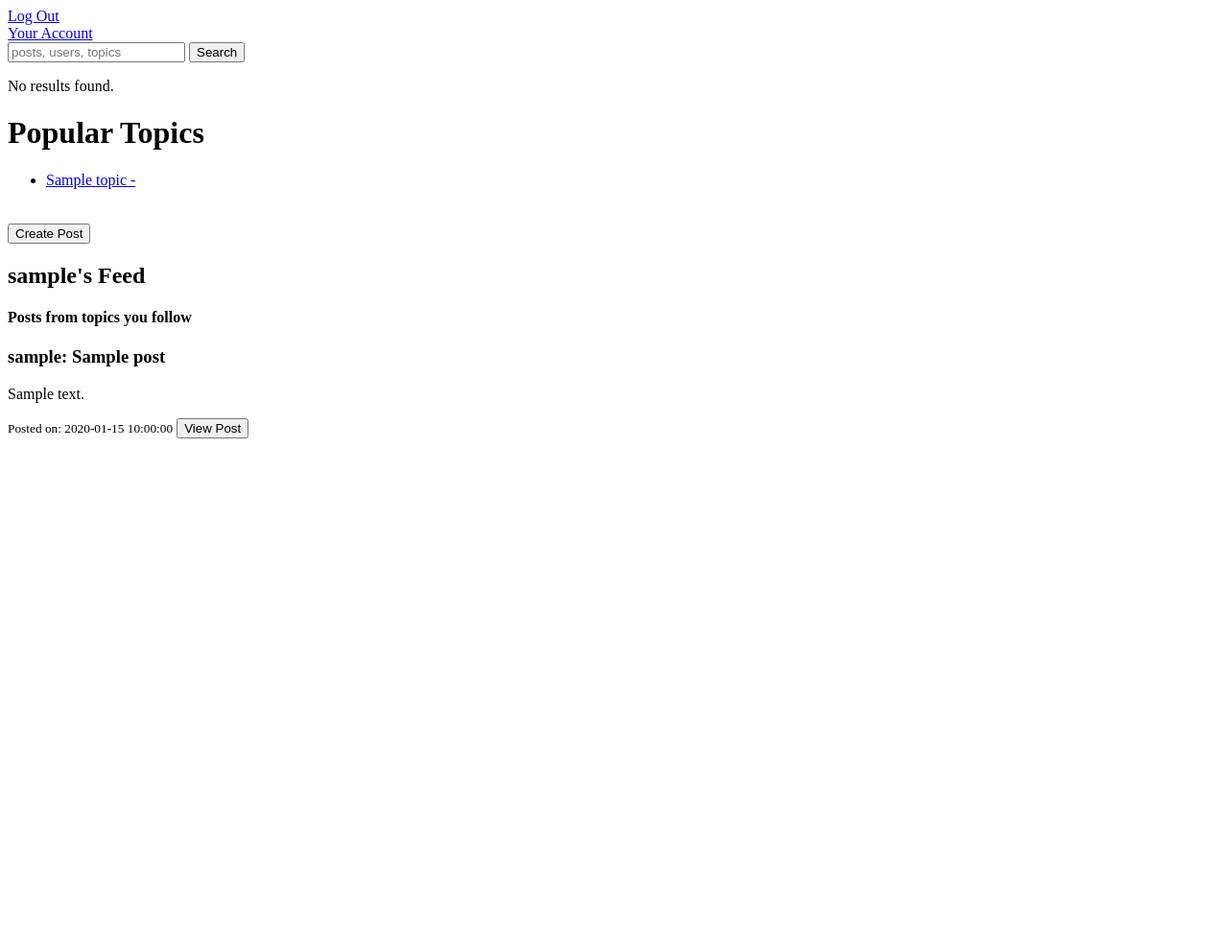
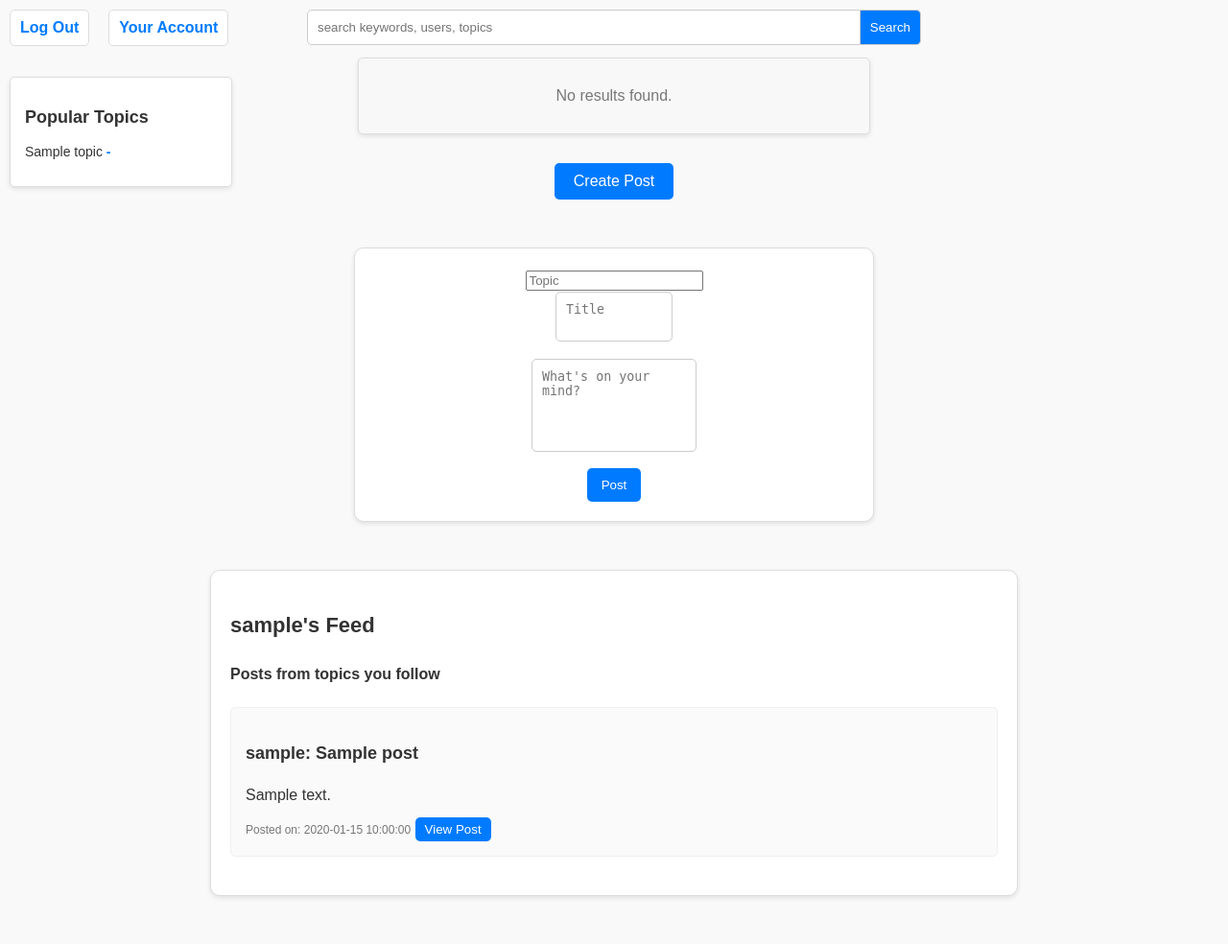
Before and after one commit to sstafford4/CSE108---Final-Project, a Flask app: page /main_page in a window 1280 px wide. Shown: the whole page at 96% size. Before the commit the page ends 457 px from the top, so only its background shows below. Run offline with Flask 3, Linux system fonts and the light colour scheme; the visitor is signed in with stand-in values (Sample User, id 1); tables that the repository leaves empty hold one stand-in row (values such as "Sample post").

Commit message:
Liking/Disliking, nw css style added. Functionally complete project.

```diff
--- a/back-end/main.py
+++ b/back-end/main.py
@@ -92,6 +92,12 @@ class Posts(db.Model):
     created_at = db.Column(db.DateTime, default=datetime.now)
     updated_at = db.Column(db.DateTime, default=datetime.now, onupdate=datetime.now)
 
+    def like_count(self):
+        return self.post_likes.filter_by(is_like=True).count()
+
+    def dislike_count(self):
+        return self.post_likes.filter_by(is_like=False).count()
+
     def __init__(self, poster_id, poster_username, topic_id, title, content):
         self.poster_id = poster_id
         self.poster_username = poster_username
@@ -108,13 +114,16 @@ class Posts(db.Model):
             'title': self.title,
             'content': self.content,
             'created_at': self.created_at.isoformat(),
-            'updated_at': self.updated_at.isoformat()
+            'updated_at': self.updated_at.isoformat(),
+            'like_count': self.like_count(),
+            'dislike_count': self.dislike_count()
         }
 
 class Comments(db.Model):
     id = db.Column(db.Integer, primary_key=True)
     post_id = db.Column(db.Integer, db.ForeignKey('posts.id'), nullable=False, index=True)
     user_id = db.Column(db.Integer, db.ForeignKey('user.id'), nullable=False, index=True)
+    comment_username = db.Column(db.String(100), nullable=False)
     content = db.Column(db.Text, nullable=False)
     created_at = db.Column(db.DateTime, default=datetime.now)
 
@@ -122,9 +131,10 @@ class Comments(db.Model):
     user = db.relationship('User', backref=db.backref('comments', lazy='dynamic'))
     post = db.relationship('Posts', backref=db.backref('comments', lazy='dynamic'))
 
-    def __init__(self, post_id, user_id, content):
+    def __init__(self, post_id, user_id, comment_username,content):
         self.post_id = post_id
         self.user_id = user_id
+        self.comment_username = comment_username
         self.content = content
 
     def to_json(self):
@@ -132,7 +142,34 @@ class Comments(db.Model):
             'id': self.id,
             'post_id': self.post_id,
             'user_id': self.user_id,
+            'comment_username': self.comment_username,
             'content': self.content,
+            'created_at': self.created_at.isoformat()
+        }
+
+class PostLikes(db.Model):
+    id = db.Column(db.Integer, primary_key=True)
+    user_id = db.Column(db.Integer, db.ForeignKey('user.id'), nullable=False)
+    post_id = db.Column(db.Integer, db.ForeignKey('posts.id'), nullable=False)
+    is_like = db.Column(db.Boolean, nullable=False)  # True for like, False for dislike
+    created_at = db.Column(db.DateTime, default=datetime.now)
+
+    # Relationships
+    user = db.relationship('User', backref=db.backref('post_likes', lazy='dynamic'))
+    post = db.relationship('Posts', backref=db.backref('post_likes', lazy='dynamic'))
+
+
+    def __init__(self, user_id, post_id, is_like):
+        self.user_id = user_id
+        self.post_id = post_id
+        self.is_like = is_like
+
+    def to_json(self):
+        return {
+            'id': self.id,
+            'user_id': self.user_id,
+            'post_id': self.post_id,
+            'is_like': self.is_like,
             'created_at': self.created_at.isoformat()
         }
 
@@ -389,11 +426,11 @@ def submit_comment():
         return redirect(url_for('view_post', post_id=post_id))
 
     # Create a new comment instance
-    comment = Comments(post_id=post_id, user_id=user_id, content=content)
+    comment = Comments(post_id=post_id, user_id=user_id, comment_username=user.username, content=content)
     try:
         db.session.add(comment)
         db.session.commit()
-        flash("Comment submitted successfully!")
+        #flash("Comment submitted successfully!")
 
         # Redirect back to the post page to reload with the new comment
         return redirect(url_for('view_post', post_id=post_id))
@@ -404,42 +441,78 @@ def submit_comment():
         return redirect(url_for('view_post', post_id=post_id))
 
 
-@app.route('/view_post/<int:post_id>', methods=['GET', 'POST'])
+@app.route('/view_post/<int:post_id>', methods=['GET'])
 def view_post(post_id):
     user_id = session.get('user_id')
     username = session.get('username')
 
-    # Get the post by ID (single post)
     post = Posts.query.get(post_id)
-
     if post is None:
-        # Handle the case where the post does not exist
         return "Post not found", 404
 
-    # Prepare post_info as a dictionary for the template
-    post_info = {
-        "id": post.id,
-        "poster_id": post.poster_id,
-        "poster_username": post.poster_username,
-        "title": post.title,
-        "content": post.content,
-        "created_at": post.created_at
-    }
+    comments = Comments.query.filter_by(post_id=post_id).order_by(Comments.created_at.desc()).all()
+    like_count = PostLikes.query.filter_by(post_id=post_id, is_like=True).count()
+    dislike_count = PostLikes.query.filter_by(post_id=post_id, is_like=False).count()
 
-    # Get all comments associated with the post
-    comments = Comments.query.filter_by(post_id=post_id).order_by(Comments.created_at.desc()).all()
+    user_like_status = None
+    if user_id:
+        like_entry = PostLikes.query.filter_by(user_id=user_id, post_id=post_id).first()
+        if like_entry:
+            user_like_status = "like" if like_entry.is_like else "dislike"
 
-    # Prepare comment_info for rendering
-    comment_info = [
-        {
-            "content": comment.content,
-            "created_at": comment.created_at
-        }
-        for comment in comments
-    ]
+    return render_template('view_post.html',
+                           post_info=post,
+                           comment_info=comments,
+                           like_count=like_count,
+                           dislike_count=dislike_count,
+                           user_like_status=user_like_status)
 
-    # Render the template with post and comment information
-    return render_template('view_post.html', post_info=post_info, comment_info=comment_info)
+@app.route('/like_post/<int:post_id>', methods=['GET','POST'])
+def like_post(post_id):
+    if 'logged_in' in session:
+        user_id = session['user_id']
+        like_entry = PostLikes.query.filter_by(user_id=user_id, post_id=post_id).first()
+
+        # Check if the user already liked or disliked the post
+        if like_entry:
+            if like_entry.is_like:
+                db.session.delete(like_entry)  # Remove like if already liked
+            else:
+                like_entry.is_like = True  # Switch from dislike to like
+        else:
+            # Add a new like
+            like_entry = PostLikes(user_id=user_id, post_id=post_id, is_like=True)
+            db.session.add(like_entry)
+
+        db.session.commit()
+        return redirect(url_for('view_post', post_id=post_id))
+    else:
+        flash("You need to log in to like posts.")
+        return redirect(url_for('login'))
+
+@app.route('/dislike_post/<int:post_id>', methods=['GET', 'POST'])
+def dislike_post(post_id):
+    if 'logged_in' in session:
+        user_id = session['user_id']
+        like_entry = PostLikes.query.filter_by(user_id=user_id, post_id=post_id).first()
+
+        # Check if the user already liked or disliked the post
+        if like_entry:
+            if not like_entry.is_like:
+                db.session.delete(like_entry)  # Remove dislike if already disliked
+            else:
+                like_entry.is_like = False  # Switch from like to dislike
+        else:
+            # Add a new dislike
+            like_entry = PostLikes(user_id=user_id, post_id=post_id, is_like=False)
+            db.session.add(like_entry)
+
+        db.session.commit()
+        return redirect(url_for('view_post', post_id=post_id))
+    else:
+        flash("You need to log in to dislike posts.")
+        return redirect(url_for('login'))
+
 
 
 if __name__ == '__main__':
--- /dev/null
+++ b/back-end/static/main_page.css
@@ -0,0 +1,237 @@
+/* General reset and styling */
+body {
+    margin: 0;
+    font-family: Arial, sans-serif;
+    background-color: #f9f9f9;
+    color: #333;
+    line-height: 1.6;
+}
+
+a {
+    text-decoration: none;
+    color: #007BFF;
+}
+
+a:hover {
+    color: #0056b3;
+}
+
+/* Top navigation (logout and account settings) */
+#top-navigation {
+    position: fixed;
+    top: 10px;
+    left: 10px;
+    display: flex;
+    gap: 20px;
+}
+
+#top-navigation a {
+    font-weight: bold;
+    padding: 5px 10px;
+    border: 1px solid #ddd;
+    border-radius: 5px;
+    background-color: #fff;
+}
+
+#top-navigation a:hover {
+    background-color: #f1f1f1;
+}
+
+/* Search bar */
+#search-bar {
+    position: fixed;
+    top: 10px;
+    left: 50%;
+    transform: translateX(-50%);
+    width: 50%;
+    display: flex;
+    justify-content: center;
+}
+
+#search-bar form {
+    display: flex;
+    width: 100%;
+}
+
+#search-bar input[type="text"] {
+    flex: 1;
+    padding: 10px;
+    border: 1px solid #ccc;
+    border-radius: 5px 0 0 5px;
+    outline: none;
+}
+
+#search-bar button {
+    padding: 10px;
+    border: 1px solid #ccc;
+    border-left: none;
+    background-color: #007BFF;
+    color: white;
+    cursor: pointer;
+    border-radius: 0 5px 5px 0;
+}
+
+#search-bar button:hover {
+    background-color: #0056b3;
+}
+
+/* Search Results */
+#search-results {
+    position: relative;
+    top: 50px; /* Adjust this to ensure proper spacing */
+    margin: 10px auto;
+    width: 40%; /* Matches the width of the search bar */
+    text-align: center;
+    font-size: 16px;
+    color: #777;
+    background-color: #f8f8f8;
+    border: 1px solid #ddd;
+    border-radius: 5px;
+    padding: 10px;
+    box-shadow: 0 2px 5px rgba(0, 0, 0, 0.1);
+}
+/* Popular Topics */
+#popular-topics {
+    position: fixed;
+    top: 80px;
+    left: 10px;
+    width: 200px;
+    background-color: #fff;
+    border: 1px solid #ddd;
+    border-radius: 5px;
+    box-shadow: 0 2px 5px rgba(0, 0, 0, 0.1);
+    padding: 15px;
+}
+
+#popular-topics h1 {
+    font-size: 18px;
+    margin-bottom: 10px;
+    color: #333;
+}
+
+#popular-topics ul {
+    list-style: none;
+    padding: 0;
+    margin: 0;
+}
+
+#popular-topics li {
+    margin-bottom: 10px;
+    font-size: 14px;
+}
+
+#popular-topics a {
+    color: #007BFF;
+    font-weight: bold;
+}
+
+#popular-topics a:hover {
+    text-decoration: underline;
+}
+
+/* User Feed */
+#user-feed {
+    position: relative;
+    max-width: 800px;
+    margin: 50px auto 50px auto;
+    background-color: #fff;
+    border: 1px solid #ddd;
+    border-radius: 10px;
+    padding: 20px;
+    box-shadow: 0 2px 5px rgba(0, 0, 0, 0.1);
+}
+
+#user-feed h2 {
+    font-size: 22px;
+    margin-bottom: 20px;
+}
+
+#user-feed .post {
+    margin-bottom: 20px;
+    padding: 15px;
+    border: 1px solid #f0f0f0;
+    border-radius: 5px;
+    background-color: #fafafa;
+}
+
+#user-feed .post h3 {
+    margin-bottom: 10px;
+    font-size: 18px;
+}
+
+#user-feed .post p {
+    font-size: 16px;
+    margin-bottom: 10px;
+}
+
+#user-feed .post small {
+    font-size: 12px;
+    color: #777;
+}
+
+#user-feed .post button {
+    padding: 5px 10px;
+    background-color: #007BFF;
+    color: white;
+    border: none;
+    border-radius: 5px;
+    cursor: pointer;
+}
+
+#user-feed .post button:hover {
+    background-color: #0056b3;
+}
+
+/* Center the "Create Post" button */
+button[onclick="toggleCreatePostForm()"] {
+    display: inline-block;
+    margin: 0 auto;
+    font-size: 16px;
+    padding: 10px 20px;
+    border: none;
+    border-radius: 5px;
+    background-color: #007bff;
+    color: white;
+    cursor: pointer;
+    transition: background-color 0.3s;
+}
+
+button[onclick="toggleCreatePostForm()"]:hover {
+    background-color: #0056b3;
+}
+
+/* Adjust Create Post Form */
+#create-post-form {
+    background-color: #fff;
+    border: 1px solid #ddd;
+    border-radius: 10px;
+    padding: 20px;
+    box-shadow: 0 2px 5px rgba(0, 0, 0, 0.1);
+    margin-top: 50px; /* Increased to move the form further down */
+    max-width: 500px;
+    margin-left: auto;
+    margin-right: auto;
+    display: block;
+    text-align: center; /* Ensures form elements are well-aligned */
+}
+
+#create-post-form textarea {
+    width: 100%;
+    padding: 10px;
+    margin-bottom: 10px;
+    border: 1px solid #ccc;
+    border-radius: 5px;
+}
+
+#create-post-form button {
+    padding: 10px 15px;
+    background-color: #007BFF;
+    color: white;
+    border: none;
+    border-radius: 5px;
+    cursor: pointer;
+}
+
+#create-post-form button:hover {
+    background-color: #0056b3;
+}
--- a/back-end/templates/main_page.html
+++ b/back-end/templates/main_page.html
@@ -11,29 +11,22 @@
             form.style.display = form.style.display === "none" ? "block" : "none";
         }
     </script>
-    <style>
-        #create-post-form {
-            display: none; /* Initially hidden */
-            margin-top: 20px;
-        }
-    </style>
+    <link rel="stylesheet" href="{{ url_for('static', filename='main_page.css') }}">
 </head>
 <body>
-    <div>
+    <div id="top-navigation">
         <a href="/logout">Log Out</a>
-    </div>
-    <div>
         <a href="/account_settings">Your Account</a>
     </div>
 
-    <div>
+    <div id="search-bar">
         <form action="{{ url_for('search_posts') }}" method="GET">
-            <input type="text" name="query" placeholder="posts, users, topics" required>
+            <input type="text" name="query" placeholder="search keywords, users, topics" required>
             <button type="submit">Search</button>
         </form>
     </div>
 
-    <div>
+    <div id="search-results">
         {% if search_results is not none %}
             {% if search_results %}
                 <h2>Search Results:</h2>
@@ -51,34 +44,34 @@
             {% endif %}
         {% endif %}
     </div>
-    <div>
+    <div id="popular-topics">
         <h1>Popular Topics</h1>
         <ul>
             {% for topic in all_topics %}
                 <li>
-                    <a href="/go_to_topic">{{ topic.name }}
+                    {{ topic.name }}
                         {% if topic.id in followed_topic_ids %}
                             <a href="{{ url_for('unfollow_topic', topic_id=topic.id) }}">-</a>
                         {% else %}
                             <a href="{{ url_for('follow_topic', topic_id=topic.id) }}">+</a>
                         {% endif %}
-                    </a>
                 </li>
             {% endfor %}
         </ul>
     </div>
 
     <div>
+        <div style="text-align: center; margin-top: 80px;">
         <!-- Button to show the post creation stuff -->
-        <button type="button" onclick="toggleCreatePostForm()" style="margin-top: 20px;">Create Post</button>
-
+            <button type="button" onclick="toggleCreatePostForm()">Create Post</button>
+        </div>
         <!-- Create post form -->
         <form id="create-post-form" action="/create_post" method="POST">
             <input name="post_topic" type="text" placeholder="Topic" required>
             <!-- Textarea for post content -->
             <div>
                 <textarea name="post_title"
-                          placeholder="Subject"
+                          placeholder="Title"
                           maxlength="50"
                           rows="2"
                           style="width: 20%; resize: none"
@@ -100,7 +93,7 @@
         </form>
     </div>
 
-    <div>
+    <div id="user-feed">
         <h2>{{ username }}'s Feed</h2>
         <div>
             <h4>Posts from topics you follow</h4>
```
Also changed, not shown: back-end/static/login.css (added, +78 -0 lines), back-end/static/view_post.css (added, +161 -0 lines), back-end/templates/login.html (+1 -6 lines), back-end/templates/view_post.html (+13 -1 lines).
